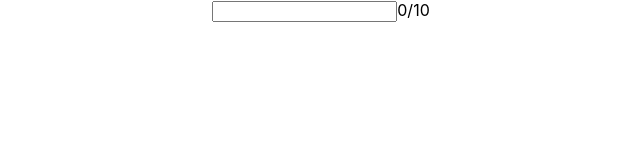
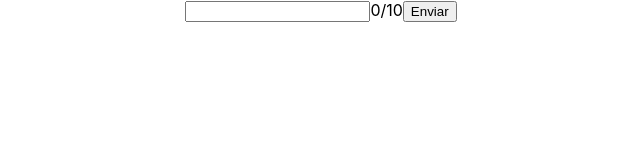
Before and after one commit to luiscns-alt/reinaweb-react-fundamentos, a React (Create React App) app: page / in a window 1280 px wide. Shown: the top 160 px of the page, without its empty margins (319-959 px from the left). Built offline with nearby package versions, Linux system fonts and the light colour scheme.

Commit message:
Feat: Formularios.

```diff
--- a/src/components/TextCounter.jsx
+++ b/src/components/TextCounter.jsx
@@ -10,8 +10,13 @@ export default function TextCounter({ limit, ...props }) {
     }
   }
 
+  function enviar(event) {
+    event.preventDefault();
+    console.log({ text });
+  }
+
   return (
-    <div>
+    <form onSubmit={enviar}>
       <input
         type={"text"}
         maxLength={limit}
@@ -19,6 +24,7 @@ export default function TextCounter({ limit, ...props }) {
         onChange={handleChange}
       ></input>
       {text.length}/{limit}
-    </div>
+      <button type={"submit"}>Enviar</button>
+    </form>
   );
 }
```
